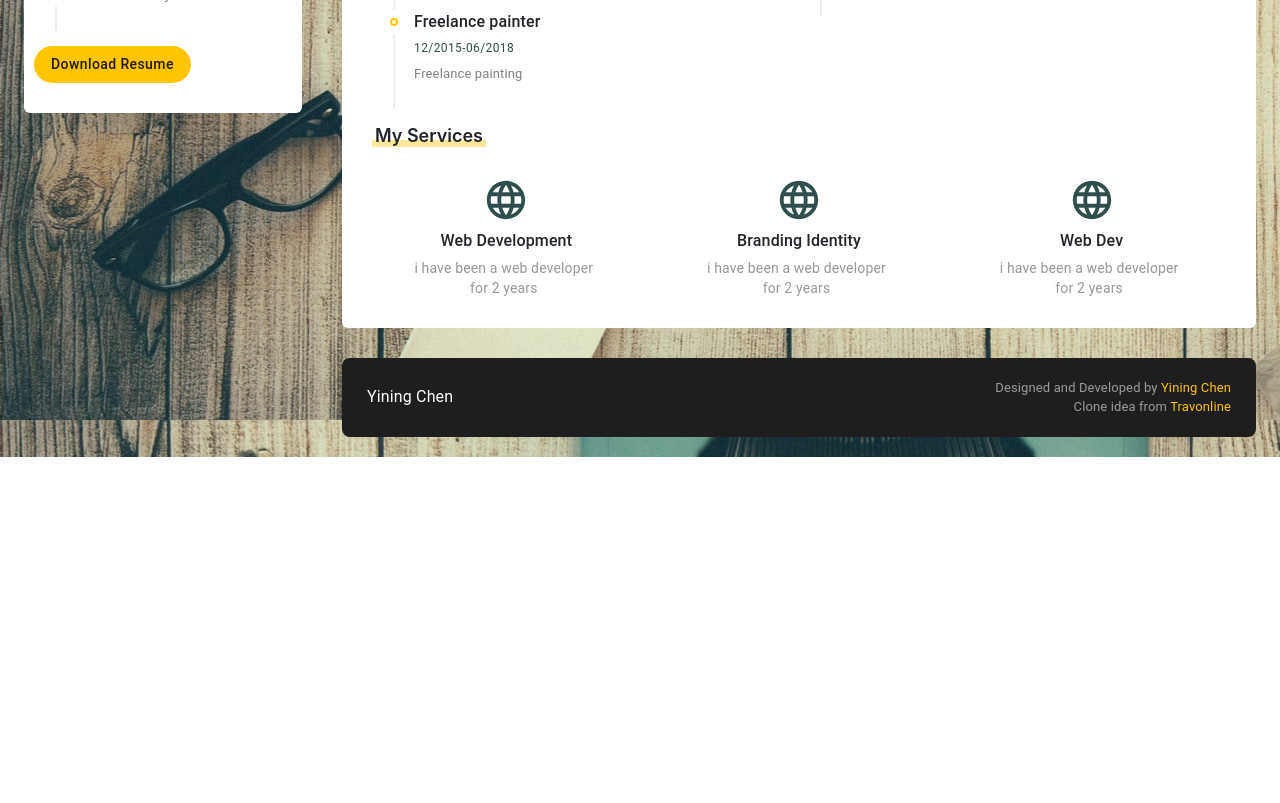
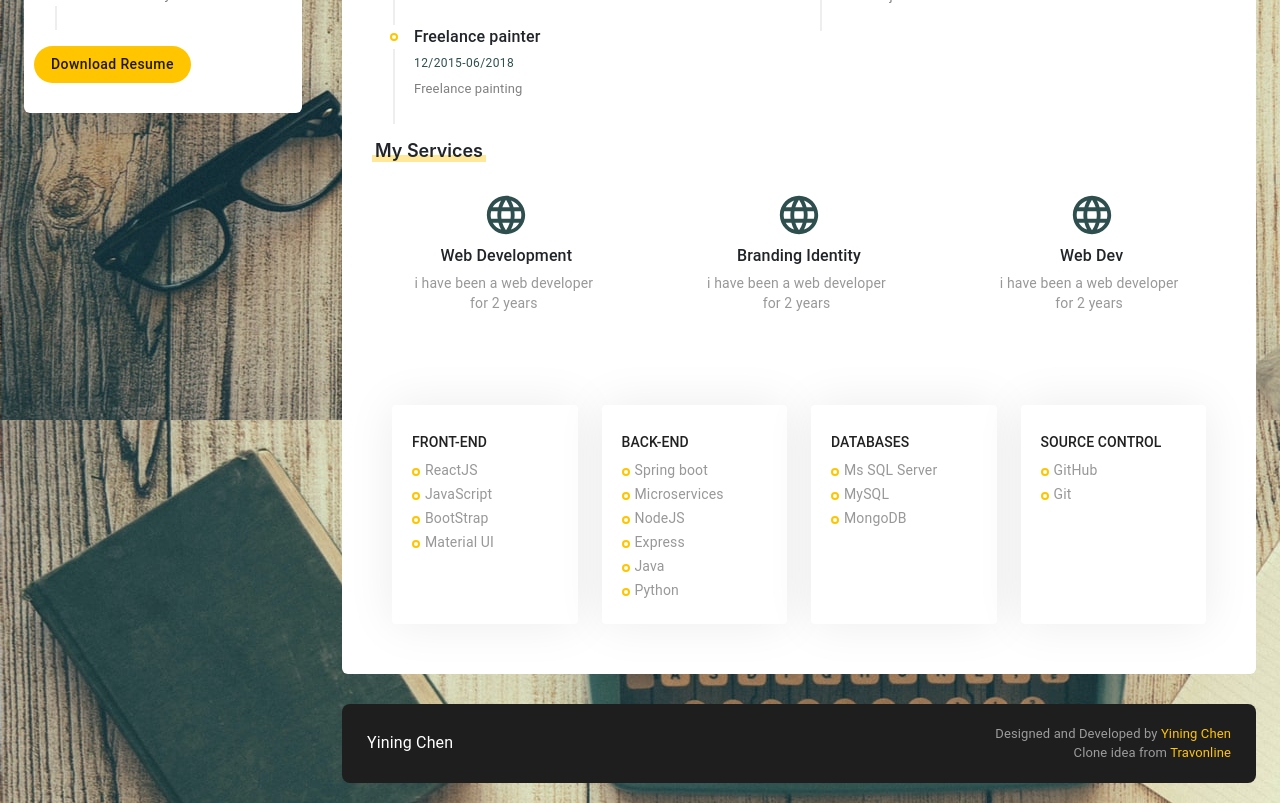
Before and after one commit to YiningChen2022/portfolio, a React (Create React App) app in the folder my-app/: page / in a window 1280 px wide. Shown: the part 680-1483 px from the top of the page. Before the commit the page ends 1137 px from the top, so only its background shows below. Built offline with nearby package versions, Linux system fonts and the light colour scheme.

Commit message:
skills updates

```diff
--- a/my-app/src/App.css
+++ b/my-app/src/App.css
@@ -38,7 +38,6 @@
   -moz-border-radius: 6px;
   -webkit-border-radius: 6px;
   margin-bottom: 30px;
-  padding: 30px;
 }
 
 .section_title {
@@ -62,3 +61,16 @@
   left: 0;
   background-color: var(--main-color);
 }
+.graybg {
+  backgound-color: #fafafa;
+}
+.p_50 {
+  padding: 50px !important;
+}
+.section {
+  padding-left: 30px;
+  padding-right: 30px;
+}
+.pt_45 {
+  padding-top: 45px !important;
+}
--- a/my-app/src/pages/Resume/Resume.css
+++ b/my-app/src/pages/Resume/Resume.css
@@ -45,3 +45,33 @@
   font-weight: 300 !important;
   color: darkslategray !important;
 }
+
+/*Skills*/
+
+.skill {
+  border-radius: 8px;
+  padding: 20px;
+  box-shadow: 0px 0px 48px 0px rgba(4, 6, 4, 0.08) !important;
+  min-height: 186px;
+  height: 100%;
+}
+
+.skill .skill_title {
+  font-size: 14px !important;
+  font-weight: 500 !important;
+  line-height: 35px !important;
+}
+.skill .skill_description {
+  display: flex;
+  align-itmes: center;
+  color: #989898 !important;
+  font-weight: 400 !important;
+  line-hright: 18px !important;
+}
+
+.skill .skill_description .timeline_dot {
+  color: black !important;
+  border-color: var(--main-color) !important;
+  padding: 2px !important;
+  margin-right: 5px !important;
+}
--- a/my-app/src/pages/Resume/Resume.js
+++ b/my-app/src/pages/Resume/Resume.js
@@ -1,6 +1,6 @@
 import React from "react";
 import "./Resume.css";
-import { Grid, Typography, Icon } from "@material-ui/core";
+import { Grid, Typography, Icon, Paper } from "@material-ui/core";
 import resumeData from "../../utils/resumeData";
 import TimelineItem from "@material-ui/lab/TimelineItem";
 import TimelineContent from "@material-ui/lab/TimelineContent";
@@ -9,11 +9,12 @@ import CustomTimeline, {
 } from "../../components/Timeline/CustomTimeline";
 import WorkOutlineIcon from "@material-ui/icons/WorkOutline";
 import SchoolIcon from "@material-ui/icons/School";
+import TimelineDot from "@material-ui/lab/TimelineDot";
 const Resume = () => {
   return (
     <>
       {/*About me*/}
-      <Grid container className="section pb_45">
+      <Grid container className="section pb_45 pt_45" >
         <Grid item className="section_title mb_30">
           <span></span>
           <h6 className="section_title_text">About Me</h6>
@@ -89,7 +90,7 @@ const Resume = () => {
           <h6 className="section_title_text">My Services</h6>
         </Grid>
         <Grid item xs={12}>
-          <Grid container spacing={3} justify="space-around">
+          <Grid container spacing={3} justify="space-around" className="mb_30">
             {resumeData.services.map((service) => (
               <Grid item xs={12} sm={6} md={3}>
                 <div className="service">
@@ -107,7 +108,28 @@ const Resume = () => {
         </Grid>
       </Grid>
       {/*Skills*/}
-      <Grid container className="section"></Grid>
+      <Grid
+        container
+        spacing={3}
+        justify="space-between"
+        className="section graybg pb_45 p_50"
+      >
+        {resumeData.skills.map((skill) => (
+          <Grid item xs={12} sm={6} md={3}>
+            <Paper elevation={3} className="skill">
+              <Typography className="skill_title" variant="h6">
+                {skill.title}
+              </Typography>
+              {skill.destription.map((element) => (
+                <Typography className="skill_description" variant="body2">
+                  <TimelineDot variant={"outlined"} className="timeline_dot"></TimelineDot>
+                  {element}
+                </Typography>
+              ))}
+            </Paper>
+          </Grid>
+        ))}
+      </Grid>
       {/*Contact*/}
       <Grid container className="section"></Grid>
     </>
--- a/my-app/src/utils/resumeData.js
+++ b/my-app/src/utils/resumeData.js
@@ -89,9 +89,6 @@ export default {
       title: "SOURCE CONTROL",
       destription: ["GitHub", "Git"],
     },
-    {
-      title: "DATA ANALYSIS",
-      destription: ["R", "SAS", "MatLab", "Maple"],
-    },
+
   ],
 };
```
